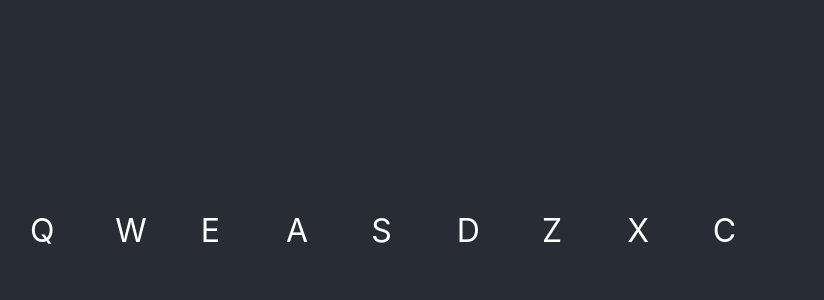
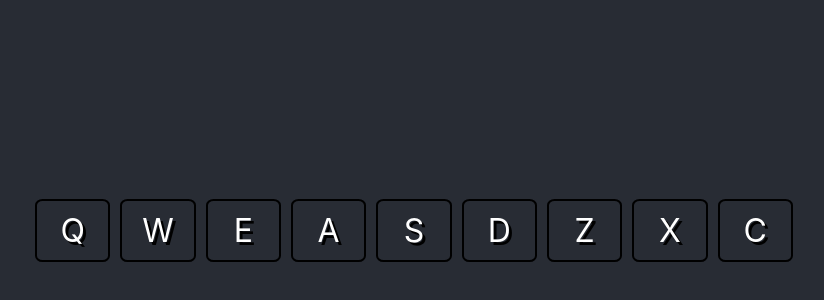
Before and after one commit to emreguendogdu/Drum-Machine, a React (Create React App) app: page / in a window 1280 px wide. Shown: the part 202-502 px from the top of the page, without its empty margins (226-1050 px from the left). Built offline with nearby package versions, Linux system fonts and the light colour scheme.

Commit message:
Redesigned drumpad keys, reordered file order for SCSS

```diff
--- a/src/Drumpad.scss
+++ b/src/Drumpad.scss
@@ -1,26 +1,29 @@
-$color: gold;
+$color: whitesmoke;
+
 .container {
     display: flex;
     flex: 1;
     flex-direction: column;
-}
+
     .drum-pad {
         display: flex;
         flex-direction: column;
         flex: 1;
+        padding: 10px;
+        margin: 0 5px 0 5px;
+        border: 2.5px solid black;
+        border-radius: 10%;
+        text-align: center;
+        text-shadow: 3px 3px black;
         cursor: pointer;
         transition: .1s;
     }
+}
 .drum-pad:hover {
     color: $color;
-}
-.text {
-    display: flex;
-    font-size: 1rem;
 }
 
 .playing {
     transform: scale(1.1);
     color: $color;
-    // box-shadow: 0 0 1rem $color;
 }
```
Lines whose indentation alone changed are shown as unchanged.
